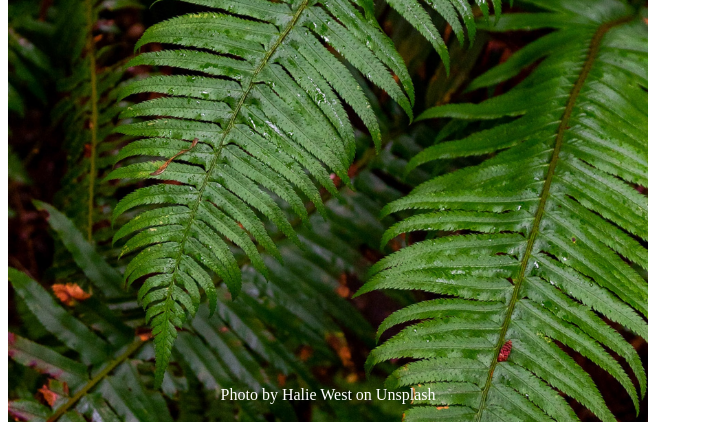
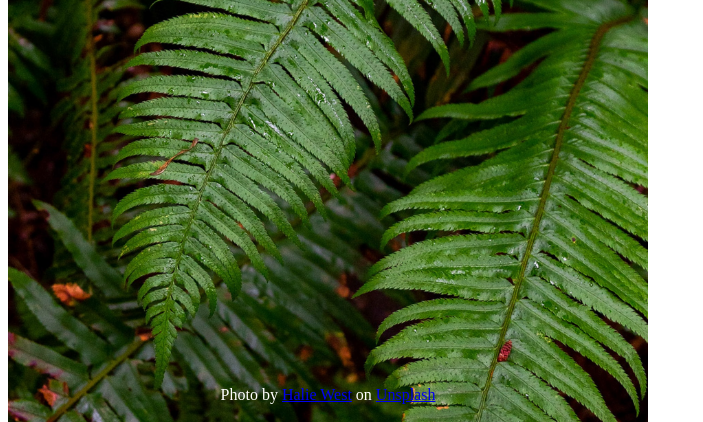
Before and after one commit to andyglover/odin-project-signup-form, a plain HTML site: page index.html in a window 1280 px wide. Shown: the part 386-808 px from the top of the page, without its empty margins (0-703 px from the left). Drawn offline with Linux system fonts and the light colour scheme.

Commit message:
Update photo credit with links

```diff
--- a/index.html
+++ b/index.html
@@ -13,7 +13,8 @@
             <img src="./img/odin-lined.png" height="127px">
             <span>ODIN</span>
         </div>
-        <span class="photo-credit">Photo by Halie West on Unsplash</span>
+        <span class="photo-credit">Photo by <a href="https://unsplash.com/@haliewestphoto?utm_source=unsplash&utm_medium=referral&utm_content=creditCopyText">Halie West</a> on <a href="https://unsplash.com/?utm_source=unsplash&utm_medium=referral&utm_content=creditCopyText">Unsplash</a>
+        </span>
     </div>
     <div class="content">
         <h1>Sign up form</h1>
```
